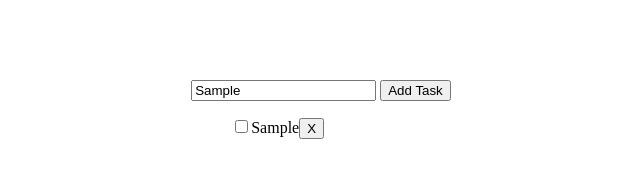
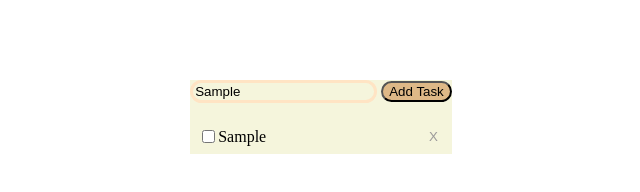
Before and after one commit to Tute24/to-do-list-app, a plain HTML site: page To-Do List App/index.html in a window 1280 px wide. Both pictures are taken after typing "Sample" into the empty fields and a click on the button "Add Task". Shown: the whole page, without its empty margins (319-959 px from the left). Drawn offline with Linux system fonts and the light colour scheme.

Commit message:
Commit 3
Made some CSS changes

```diff
--- a/To-Do List App/styles.css
+++ b/To-Do List App/styles.css
@@ -4,17 +4,76 @@ body{
     margin-top: 5rem;
 }
 
+#list{
+    background-color: beige;
+    max-width: 300px;
+}
+
 .marked{
     text-decoration: line-through;
     font-weight:100;
+}
 
+.listClass{
+    list-style-type: none;
+    display: flex;
+    align-items: center;
+    justify-content: flex-start;
+    padding: 0.5rem;
+    width: 100%;
+    box-sizing: border-box;
+}
+
+ul{
+    width: 100%;
+    padding: 0;
+    margin: 0;
+}
+
+#taskInputArea{
+    margin-bottom: 1rem;
+}
+
+.tasksClass:checked{
+    accent-color: rgb(12, 231, 12);
+}
+
+.buttons{
+    margin-left: auto;
+    cursor: pointer;
+    background-color: beige;
+    border: none;
+    border-radius: 3rem;
+    color: rgb(156, 154, 154);
+    text-align: center;
+}
+
+
+
+
+.buttons:hover{
+    background-color:rgb(208, 208, 158) ;
+}
+
+li{
+    display: flex;
+    align-items: center;
+    justify-content: space-between;
+    width: 100%;
 
 }
 
-.listClass{
-    list-style-type:none;
+#task{
+    border-radius: 0.8rem;
+    border: none;
+    border-style:inset;
+    border-style: solid;
+    border-color: bisque;
+    background-color: beige;
 }
 
-.tasksClass:checked{
-    accent-color: red;
+#addTask{
+    background-color: burlywood;
+    border-radius: 0.8rem;
+    cursor: pointer;
 }
```
